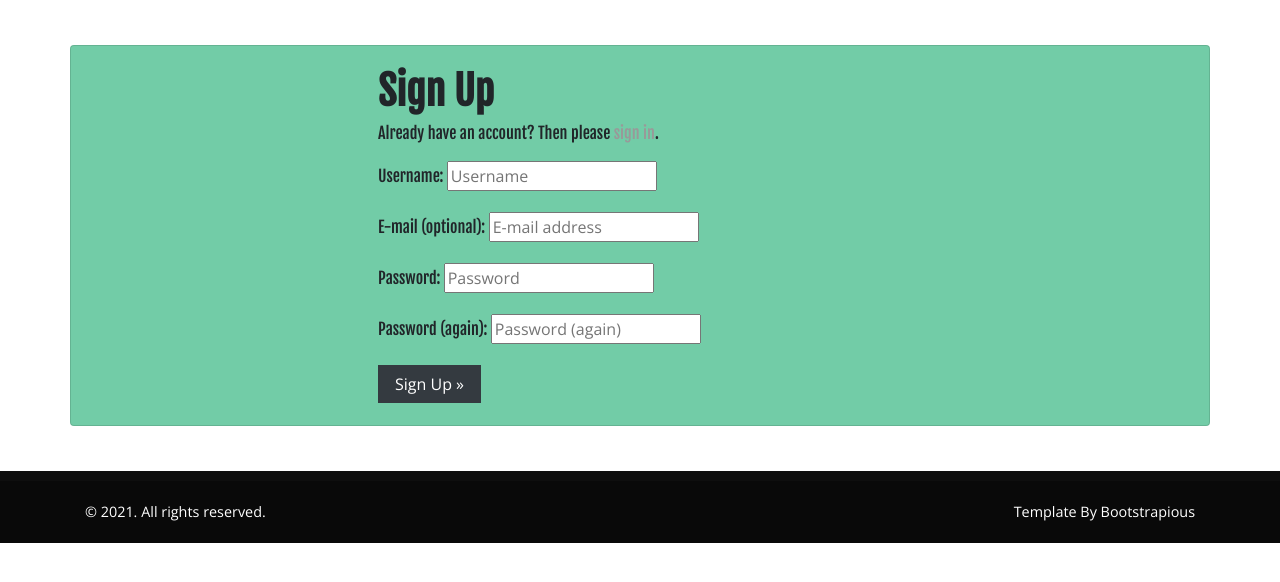
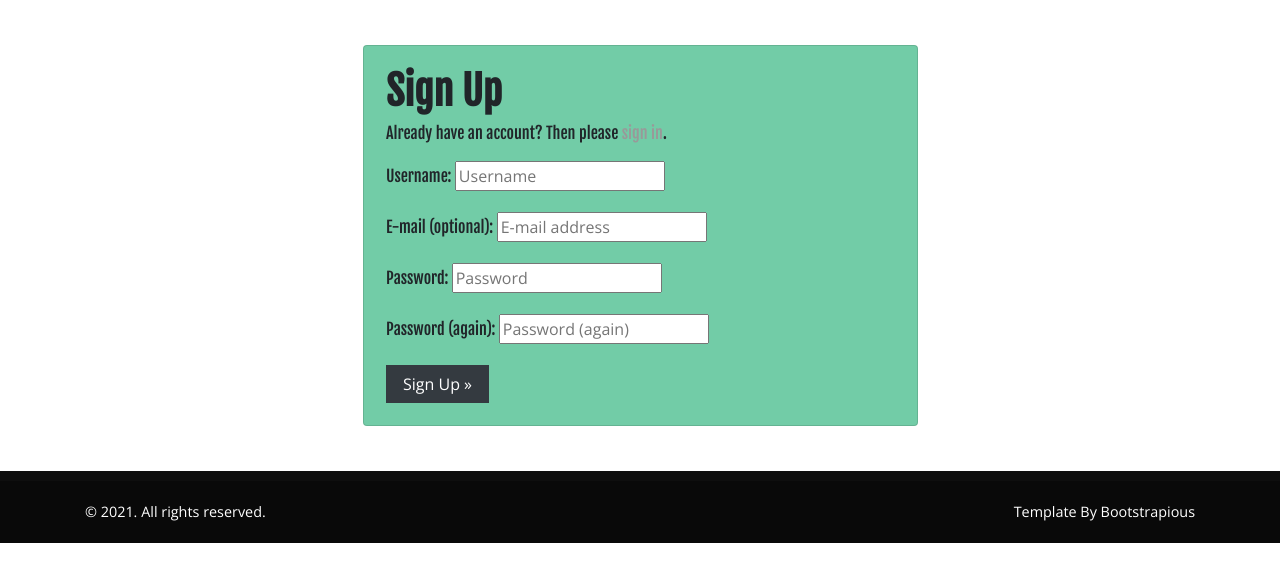
Before and after one commit to Nosjazz/milestone_4, a Django app: page /accounts/signup/ in a window 1280 px wide. Shown: the part 81-663 px from the top of the page. Run offline with Django 3.2, Linux system fonts and the light colour scheme; some libraries are stand-ins or nearby versions.

Commit message:
improve style allAuth - reducing background width

```diff
--- a/src/templates/account/password_reset.html
+++ b/src/templates/account/password_reset.html
@@ -15,11 +15,9 @@
 </style>
 
 
+<div class="container" style="margin-top: 45px; margin-bottom: 45px">
 
-
-<div class="container card" style="margin-top: 45px; margin-bottom: 45px; background-color: #72cca7; padding-top: 22.5px;  padding-bottom: 22.5px">
-
-    <div class="col-sm-4 col-sm-offset-4 col-md-6 col-md-offset-3  mx-auto" >
+    <div class="col-sm-4 col-sm-offset-4 col-md-6 col-md-offset-3 card mx-auto" style="background-color: #72cca7; padding: 22.5px">
         <h1>{% trans "Password Reset" %}</h1>
         {% if user.is_authenticated %}
         {% include "account/snippets/already_logged_in.html" %}
--- a/src/templates/account/signup.html
+++ b/src/templates/account/signup.html
@@ -13,9 +13,9 @@
 </style>
 
 
-<div class="container card" style="margin-top: 45px; margin-bottom: 45px; background-color: #72cca7; padding-top: 22.5px;  padding-bottom: 22.5px">
+<div class="container" style="margin-top: 45px; margin-bottom: 45px">
 
-    <div class="col-sm-4 col-sm-offset-4 col-md-6 col-md-offset-3  mx-auto">
+    <div class="col-sm-4 col-sm-offset-4 col-md-6 col-md-offset-3 card mx-auto" style="background-color: #72cca7; padding: 22.5px">
         <h1>{% trans "Sign Up" %}</h1>
 
         <p>{% blocktrans %}Already have an account? Then please <a href="{{ login_url }}">sign in</a>.{% endblocktrans %}</p>
```
Also changed, not shown: src/templates/account/login.html (+2 -5 lines), src/templates/account/logout.html (+2 -5 lines), README.md.
